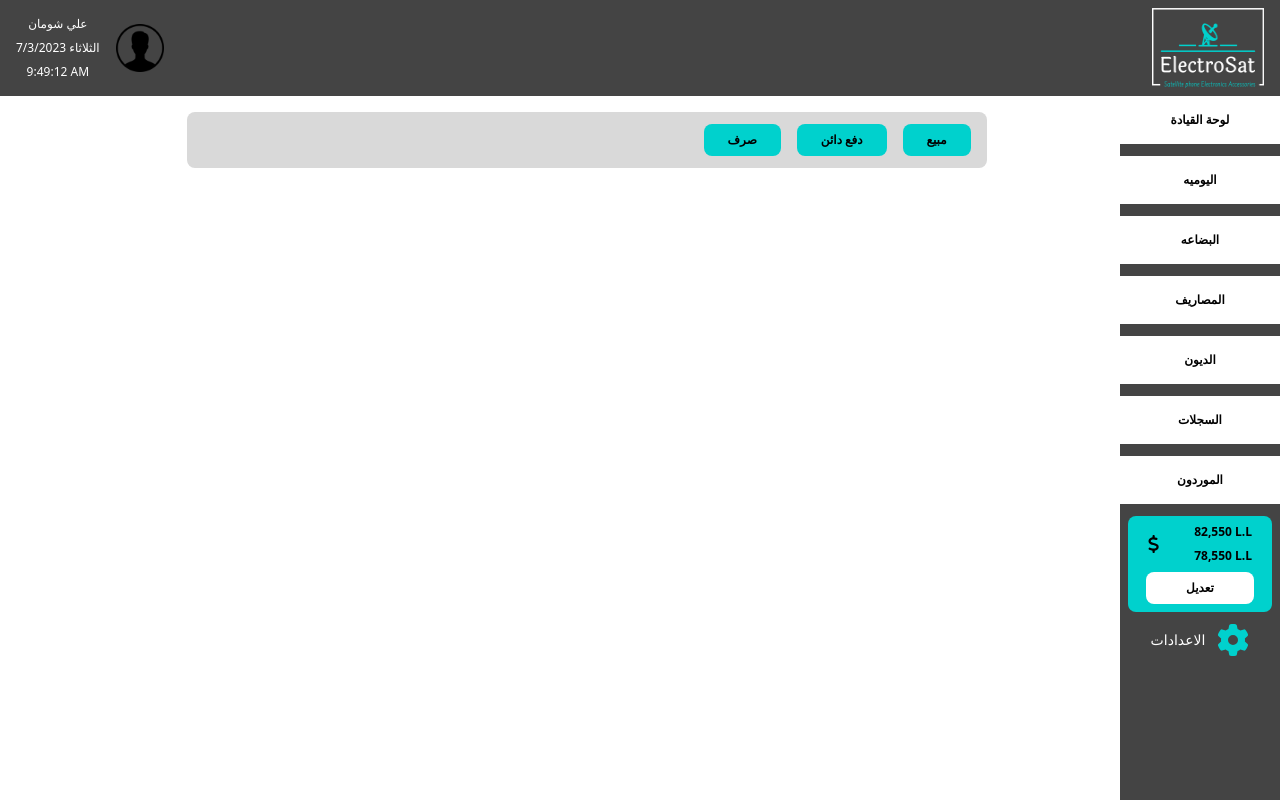
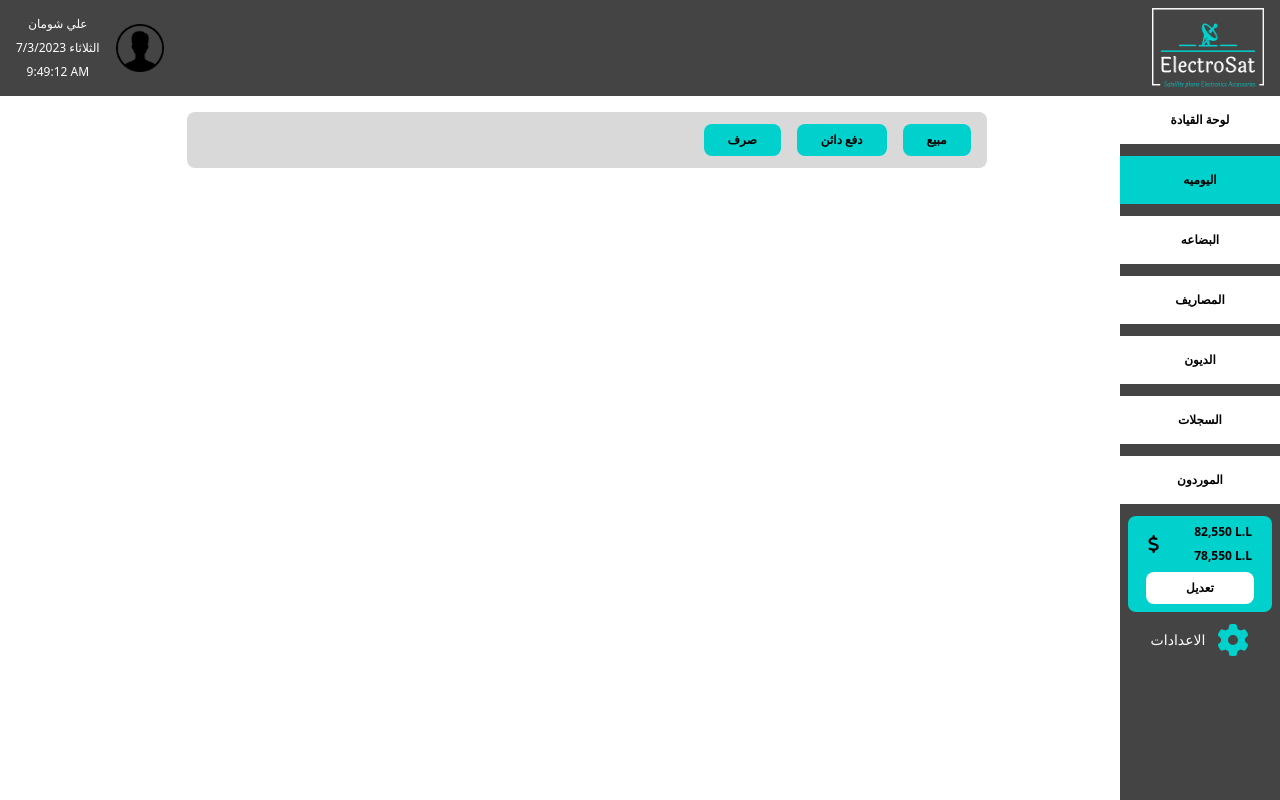
Before and after one commit to aliShouman0/electro-sat, a React (Create React App) app in the folder electro-sat/: page /daily in a window 1280 px wide. Built offline with nearby package versions, Linux system fonts and the light colour scheme.

Commit message:
Fronted: Adding path for the new components

```diff
--- a/electro-sat/src/components/SideBar/SideBar.jsx
+++ b/electro-sat/src/components/SideBar/SideBar.jsx
@@ -1,9 +1,10 @@
 import React from "react";
-import { Link, NavLink } from "react-router-dom";
+import { NavLink } from "react-router-dom";
 import { FontAwesomeIcon } from "@fortawesome/react-fontawesome";
+import { faGear } from "@fortawesome/free-solid-svg-icons";
+
+import USDInfoBox from "../USDInfoBox/USDInfoBox";
 import "./index.css";
-import { faGear } from "@fortawesome/free-solid-svg-icons";
-import USDInfoBox from "../USDInfoBox/USDInfoBox";
 
 function SideBar() {
   return (
@@ -14,7 +15,7 @@ function SideBar() {
             لوحة القيادة
           </p>
         </NavLink>
-        <NavLink to={"/login"}>
+        <NavLink to={"/daily"}>
           <p className="w-full h-12  mb-3 flex items-center justify-center  hover:opacity-80 ">
             اليوميه
           </p>
```
